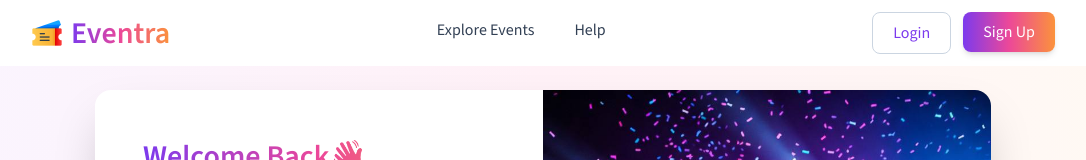
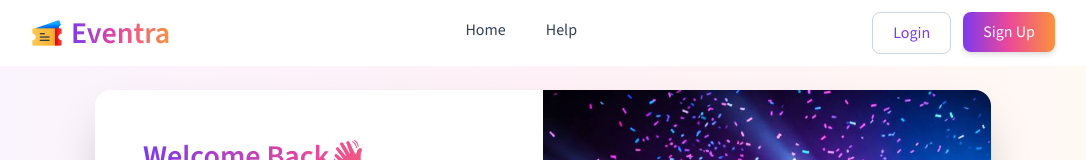
Before and after one commit to vhemmsley/Eventra-Online-Ticket-Shop, a Vue app: page /auth in a window 1280 px wide. Shown: the top 160 px of the page, without its empty margins (97-1183 px from the left). Built offline with nearby package versions, Linux system fonts and the light colour scheme.

Commit message:
vh test1

```diff
--- a/src/components/layout/TheHeader.vue
+++ b/src/components/layout/TheHeader.vue
@@ -15,7 +15,19 @@
 
     <!-- DESKTOP NAV -->
     <ul class="hidden md:flex space-x-10 text-slate-700 font-medium">
-      <li class="group hover:scale-105 transition duration-300 cursor-pointer">
+      <li
+        v-if="routePath !== '/'"
+        class="group hover:scale-105 transition duration-300 cursor-pointer"
+      >
+        <router-link to="/" class="hover:text-primary">Home</router-link>
+        <div
+          class="border-b-2 border-purple-600 opacity-0 group-hover:opacity-100 mt-1 transition duration-300"
+        ></div>
+      </li>
+      <li
+        v-if="routePath === '/'"
+        class="group hover:scale-105 transition duration-300 cursor-pointer"
+      >
         <router-link to="/events" class="hover:text-primary">Explore Events</router-link>
         <div
           class="border-b-2 border-purple-600 opacity-0 group-hover:opacity-100 mt-1 transition duration-300"
@@ -32,7 +44,7 @@
 
     <!-- LOGIN AND SIGNUP BUTTONS -->
     <div class="hidden md:flex space-x-3">
-      <router-link to="/auth">
+      <router-link to="/auth" v-if="routePath !== '/auth?mode=login'">
         <button
           class="px-5 py-2 rounded-lg text-primary font-medium border border-slate-300 hover:border-purple-400 hover:bg-purple-100 transition duration-200"
         >
@@ -112,9 +124,21 @@ export default {
       isOpen: false,
     }
   },
+
+  muonted() {
+    const mode = this.$route.query.mode
+    if (mode) this.mode = mode
+  },
+
   methods: {
     toggleMenu() {
       this.isOpen = !this.isOpen
+    },
+  },
+
+  computed: {
+    routePath() {
+      return this.$route.path
     },
   },
 }
--- a/src/components/pages/Auth/AuthPage.vue
+++ b/src/components/pages/Auth/AuthPage.vue
@@ -3,7 +3,7 @@
   <div class="min-h-screen flex justify-center bg-secondary-gradient px-4 py-6">
     <!-- CARD -->
     <div
-      class="w-full max-w-4xl mt-16 md:mt-0 py-6 md:py-0 h-[70vh] md:h-full bg-white rounded-2xl shadow-2xl overflow-hidden flex flex-col md:flex-row"
+      class="w-full max-w-4xl mt-16 md:mt-0 py-4 md:py-0 h-[80vh] md:h-full bg-white rounded-2xl shadow-2xl overflow-hidden flex flex-col md:flex-row"
     >
       <!-- LEFT SIDE (FORM) -->
       <div class="w-full md:w-1/2 p-8 md:p-12">
@@ -90,6 +90,7 @@
             class="text-purple-600 font-medium cursor-pointer hover:underline"
           >
             Sign up
+            <br />
           </span>
         </p>
 
--- a/src/router/index.js
+++ b/src/router/index.js
@@ -7,9 +7,9 @@ const router = createRouter({
   history: createWebHistory(import.meta.env.BASE_URL),
   routes: [
     { path: '/', component: LandingPage },
-    { path: '/home', redirect: '/' },
-    { path: '/events', component: EventsPage },
-    { path: '/auth', component: AuthPage },
+    { path: '/home', name: 'home', redirect: '/' },
+    { path: '/events', name: 'events', component: EventsPage },
+    { path: '/auth', name: 'auth', component: AuthPage },
   ],
 })
 
```
